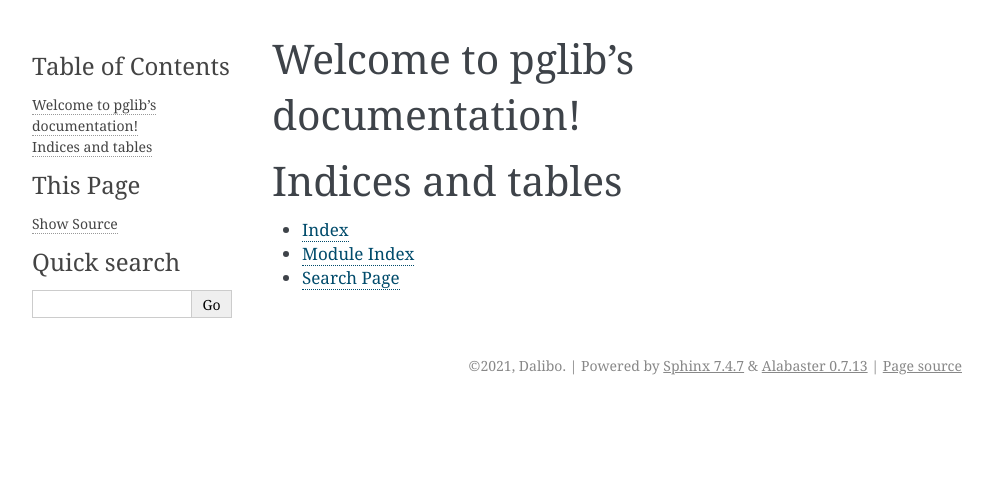
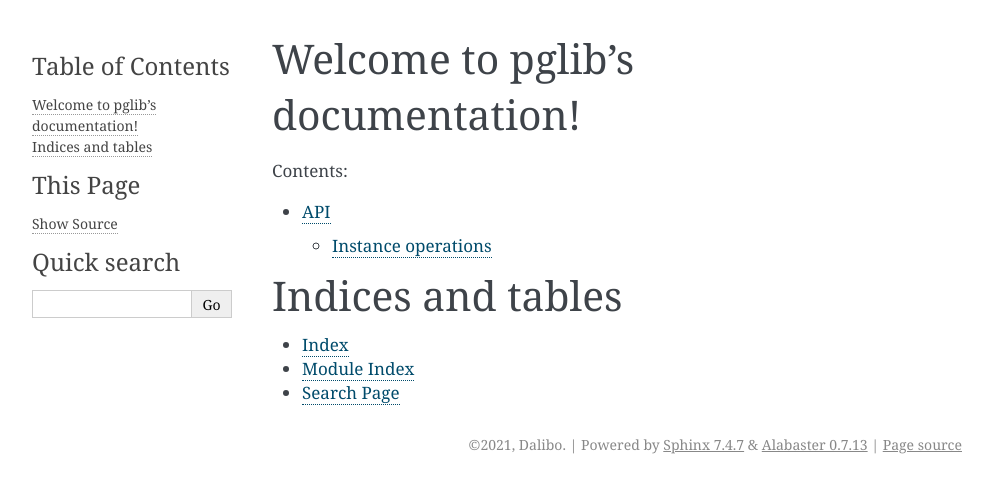
Before and after one commit to dlax/pglift, a Sphinx documentation site: the page built from docs/index.rst, in a window 1280 px wide. Shown: the top 493 px of the page, without its empty margins (148-1141 px from the left). Built offline with Sphinx 7.4.7, drawn with Linux system fonts in a browser that asks for light colours.

Commit message:
Auto-document instance module

```diff
--- /dev/null
+++ b/docs/api/index.rst
@@ -0,0 +1,8 @@
+API
+===
+
+.. toctree::
+    :maxdepth: 1
+    :caption: Contents:
+
+    instance
--- a/docs/index.rst
+++ b/docs/index.rst
@@ -5,6 +5,7 @@ Welcome to pglib's documentation!
     :maxdepth: 2
     :caption: Contents:
 
+    api/index
 
 
 Indices and tables
```
Also changed, not shown: docs/api/instance.rst (added, +7 -0 lines).
